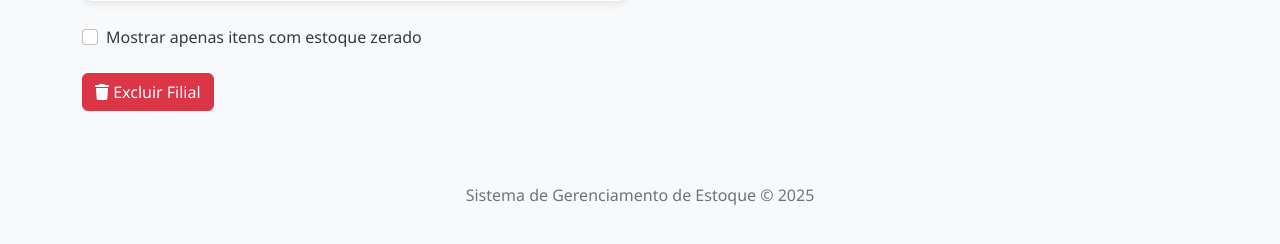
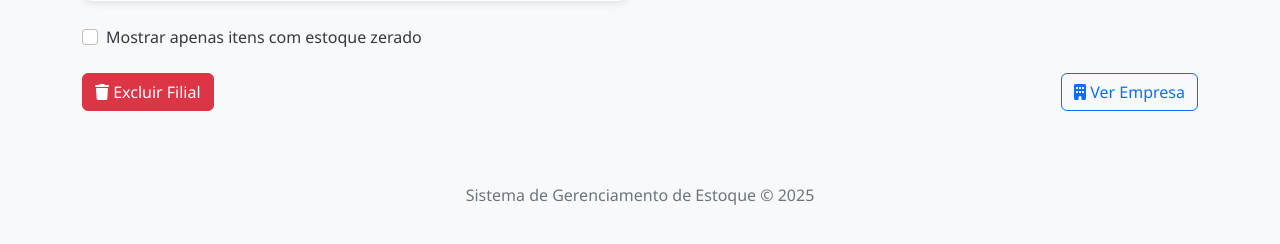
Before and after one commit to DiceRunner714/T5.5-M_Gerenciamento_Estoque, a Django app: template estoque/frontend/templates/filial/detail.html in a window 1280 px wide. Shown: the part 396-640 px from the top of the page. Run offline with Django 4.2, Linux system fonts and the light colour scheme; the template is opened without the code that fills it, so the values that code supplies are empty.

Commit message:
feat: insere botao para transitar entre empresa e filial

```diff
--- a/estoque/frontend/templates/filial/detail.html
+++ b/estoque/frontend/templates/filial/detail.html
@@ -127,10 +127,18 @@
 {% endif %}
 
 <div class="mt-4">
-    <div class="btn-group">
-        <a href="{% url 'filial_delete' filial.id %}" class="btn btn-danger">
-            <i class="fas fa-trash"></i> Excluir Filial
-        </a>
+    <div class="d-flex justify-content-between">
+        <div>
+            <a href="{% url 'filial_delete' filial.id %}" class="btn btn-danger">
+                <i class="fas fa-trash"></i> Excluir Filial
+            </a>
+        </div>
+        <div>
+            <a href="{% url 'empresa_detail' filial.empresa_id %}" class="btn btn-outline-primary">
+                <i class="fas fa-building"></i> Ver Empresa
+            </a>
+        </div>
     </div>
 </div>
+
 {% endblock %}
```
Also changed, not shown: estoque/frontend/templates/empresa/detail.html (+12 -4 lines).
